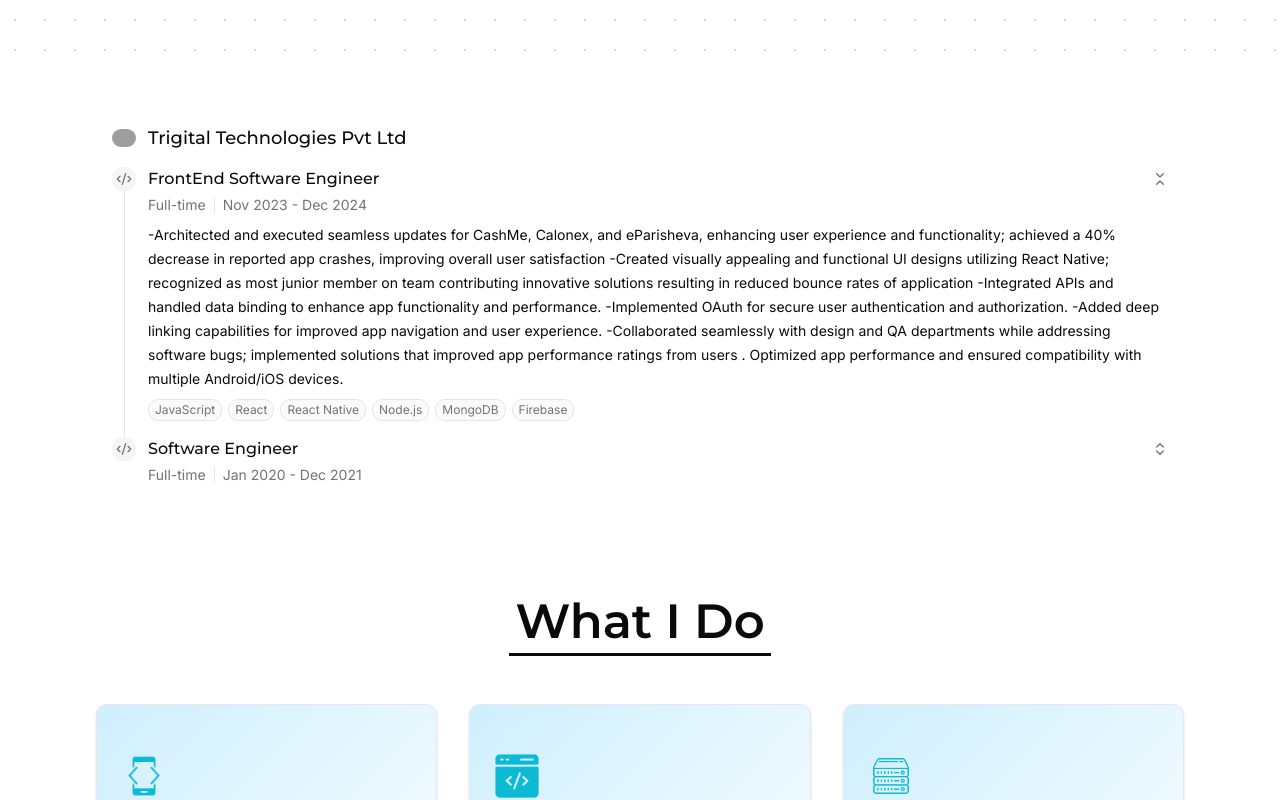
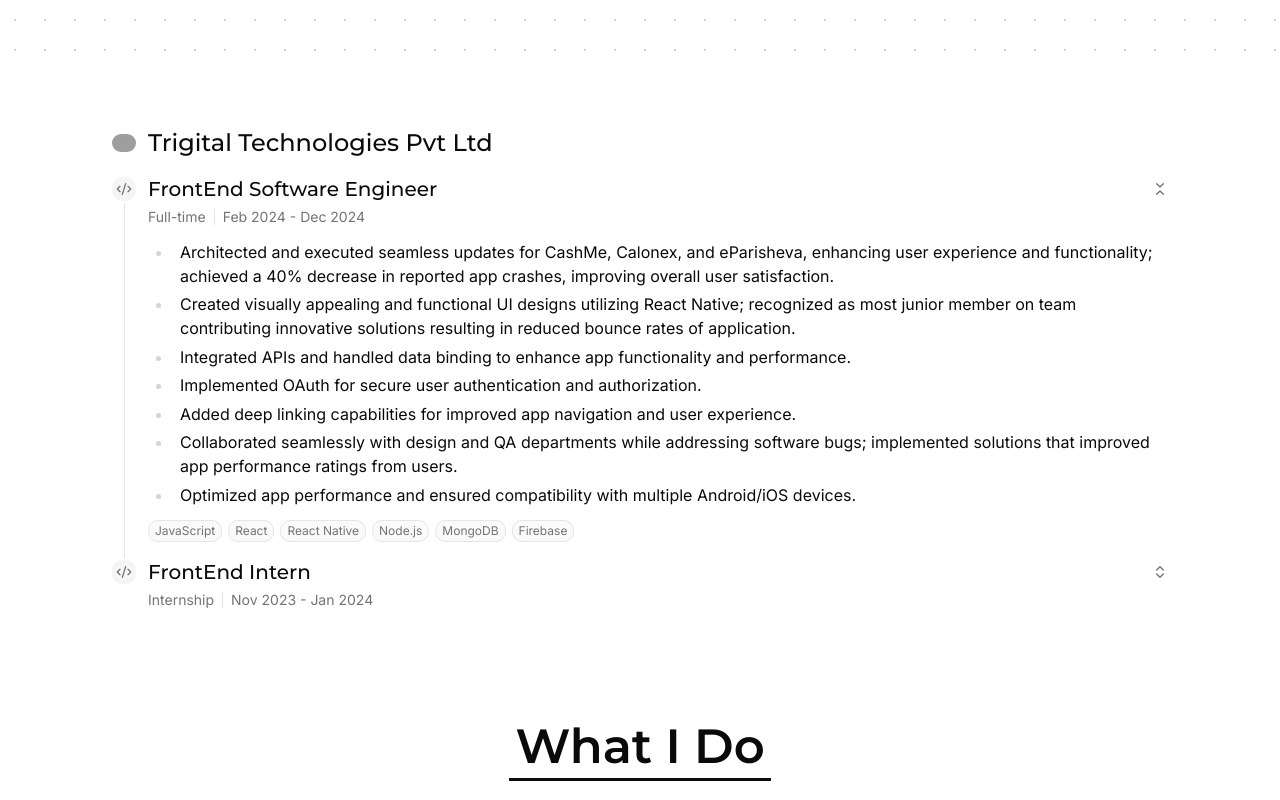
Before and after one commit to Saibalweb/my_portfolio_v2, a Next.js app: page / in a window 1280 px wide. Shown: the part 720-1520 px from the top of the page. Built offline with nearby package versions, Linux system fonts and the light colour scheme; grey boxes are pictures that could not be loaded.

Commit message:
1. add work exp 2. add new blog

```diff
--- a/src/components/work-experience.tsx
+++ b/src/components/work-experience.tsx
@@ -106,9 +106,9 @@
           )}
         </div>
 
-        <h3 className="text-lg leading-snug font-medium">
+        <h2 className="text-2xl leading-snug font-medium">
           {experience.companyName}
-        </h3>
+        </h2>
 
         {experience.isCurrentEmployer && (
           <span className="relative flex items-center justify-center">
@@ -147,9 +147,9 @@
               <ExperienceIcon className="size-4" />
             </div>
 
-            <h2 className="flex-1 text-base font-medium text-balance">
+            <h3 className="flex-1 text-xl font-medium text-balance">
               {position.title}
-            </h2>
+            </h3>
 
             <div
               className="shrink-0 text-muted-foreground [&_svg]:size-4"
@@ -184,7 +184,7 @@
 
         <CollapsibleContent className="overflow-hidden duration-300 data-[state=closed]:animate-collapsible-up data-[state=open]:animate-collapsible-down">
           {position.description && (
-            <Prose className="pt-2 pl-9">
+            <Prose className="pt-2 pl-9 text-base">
               <ReactMarkdown>{position.description}</ReactMarkdown>
             </Prose>
           )}
--- a/src/constants/workExp.ts
+++ b/src/constants/workExp.ts
@@ -10,34 +10,39 @@
       {
         id: "1-1",
         title: "FrontEnd Software Engineer",
-        employmentPeriod: "Nov 2023 - Dec 2024",
+        employmentPeriod: "Feb 2024 - Dec 2024",
         employmentType: "Full-time",
-        description:
-        `-Architected and executed seamless updates for CashMe, Calonex, and eParisheva,
-        enhancing user experience and functionality; achieved a 40% decrease in reported app
-        crashes, improving overall user satisfaction
-        -Created visually appealing and functional UI designs utilizing React Native; recognized as
-        most junior member on team contributing innovative solutions resulting in reduced
-        bounce rates of application
-        -Integrated APIs and handled data binding to enhance app functionality and performance.
-        -Implemented OAuth for secure user authentication and authorization.
-        -Added deep linking capabilities for improved app navigation and user experience.
-        -Collaborated seamlessly with design and QA departments while addressing software bugs;
-        implemented solutions that improved app performance ratings from users .
-        Optimized app performance and ensured compatibility with multiple Android/iOS devices.`,
+        description: `- Architected and executed seamless updates for CashMe, Calonex, and eParisheva, enhancing user experience and functionality; achieved a 40% decrease in reported app crashes, improving overall user satisfaction.
+- Created visually appealing and functional UI designs utilizing React Native; recognized as most junior member on team contributing innovative solutions resulting in reduced bounce rates of application.
+- Integrated APIs and handled data binding to enhance app functionality and performance.
+- Implemented OAuth for secure user authentication and authorization.
+- Added deep linking capabilities for improved app navigation and user experience.
+- Collaborated seamlessly with design and QA departments while addressing software bugs; implemented solutions that improved app performance ratings from users.
+- Optimized app performance and ensured compatibility with multiple Android/iOS devices.`,
+
         icon: "code",
-        skills: ["JavaScript", "React","React Native", "Node.js", "MongoDB","Firebase"],
+        skills: [
+          "JavaScript",
+          "React",
+          "React Native",
+          "Node.js",
+          "MongoDB",
+          "Firebase",
+        ],
         isExpanded: true,
       },
       {
         id: "1-2",
-        title: "Software Engineer",
-        employmentPeriod: "Jan 2020 - Dec 2021",
-        employmentType: "Full-time",
-        description:
-          "Developed and maintained web applications using modern technologies.",
+        title: "FrontEnd Intern",
+        employmentPeriod: "Nov 2023 - Jan 2024",
+        employmentType: "Internship",
+         description : `- Built and refined UI components for Calonex and eParisheva, translating Figma/design specs into responsive, reusable React/React Native views with consistent styling and accessibility.
+- Fixed UI and functional bugs across multiple flows, improving layout consistency, form validation, and navigation behavior; reduced visual regressions by addressing edge cases and device-specific issues.
+- Collaborated with designers and QA to triage issues, reproduce bugs, and ship quick fixes; wrote clear commit messages and PR descriptions to streamline reviews.
+- Integrated front-end with existing APIs by wiring data props, handling loading/error states, and improving state management for smoother user interactions.`,
+
         icon: "code",
-        skills: ["HTML", "CSS", "JavaScript"],
+        skills: ["HTML", "CSS", "JavaScript","React","React Native"],
       },
     ],
   },
--- a/src/posts/introuduction-to-generative-ai.mdx
+++ b/src/posts/introuduction-to-generative-ai.mdx
@@ -1,18 +1,40 @@
 ---
-title: "Introduction to generative Ai"
+title: "What is Tutorial Hell ? How to escape it?"
 subtitle: "A website template is a pre-designed website that can be customized to suit your needs. In this post, we'll take a look at what a website template is and why it can be a great creative outlet for writers"
-date: "July 31, 2025"
+date: "Aug 9, 2025"
 readingTime: "8 min read"
-tags: ["React Native", "JavaScript", "Website", "Hooks.js"]
+tags: ["Tutorial Hell", "Programming", "beginner", "Technology"]
 image: "/DocRx_cover.webp"
 ---
 
-## What is React Native?
 
-Lorem ipsum dolor sit amet, consectetur adipiscing elit, sed do eiusmod tempor incididunt ut labore et dolore magna aliqua. Ut enim ad minim veniam, quis nostrud exercitation ullamco laboris nisi ut aliquip ex ea commodo consequat. Duis aute irure dolor in reprehenderit in voluptate velit esse cillum dolore eu fugiat nulla pariatur. Excepteur sint occaecat cupidatat non proident, sunt in culpa qui officia deserunt mollit anim id est laborum.
+Have you ever stucked with numerous Tutorial videos be it from youtube, udemy or any other learning platform without ever building some meaningfull project? Have you always felt confident after finishing project then after somedays forgot all of your learning then started learning again?
 
-## How to benefit from template?
+You are in Tutorial Hell..
 
-Lorem ipsum dolor sit amet, consectetur adipiscing elit, sed do eiusmod tempor incididunt ut labore et dolore magna aliqua. Ut enim ad minim veniam, quis nostrud exercitation ullamco laboris nisi ut aliquip ex ea commodo consequat. Duis aute irure dolor in reprehenderit in voluptate velit esse cillum dolore eu fugiat nulla pariatur. Excepteur sint occaecat cupidatat non proident, sunt in culpa qui officia deserunt mollit anim id est laborum.
+In this blog i will explain you how to escape from this Tutorial hell.
 
-Lorem ipsum dolor sit amet...
+## What is Tutorial Hell?
+
+**Tutorial hell** is a common term in programming education for being stuck in an endless loop of following tutorials without independently applying the knowledge to build your own projects. It describes writing code only when an instructor shows you how, but struggling to start from a blank slate or solve novel problems on your own.
+So its means that you are stucked in endless loop of tutorial videos.
+
+## How to escape from Tutorial Hell?
+
+At some point of coding journey I was also stuck in Tutorial Hell. But i came out of this build many awesome projects. I will tell you step by step how you can also do these
+
+## Step 1: Stop watching tutorials ! And start Building!
+
+Yes, its just that simple! You should first stop watching those videos. But wait? You may be wondering if you stop watching videos how can you learn to write code, right? Don't worry thats the process of learning code. First start building any thing you like . While building you will generally face difficulties or problems. All you need is search that problems and solve this. Thus you will learn far better way by building and debugging.
+
+## Step 2:Take Help from AI tools
+
+Many people will disagree about using ai tools while learning. But I am totally positive about AI tools. But, there is a catch! Many beginner are doing this mistakes that they are prompting everyting from start to end. If you do this you are never goint to learn code(real code not vibe coding). Instead, you should only take help from ai tools when you got errors or you struggle understanding some concepts. Ai tools is ovbioulsy faster and time efficient in that case. An ofcourse , this tools can generate and explain of any concepts that you face difficult to understands. And lastly, for some repative coding you can can use ai to become time efficient.
+
+## Step 3: Read Documentation
+
+You need to read Documentation guys. Initially it will look too much overwhelming. But do not try to read Documentation all at once. That is not correct way of doing this. Instead, while building projects when you face problems you should search that only portions from Documentation thats it.
+
+Lets give you an example - assume that i am using Tailwind in my project. Now i forget how to add shadow to a div. So what I do is that searh 'shadow Tailwind' in google or Tailwind main documentation. It will show me how to add this. That's it. You don't really need to memorize all syntaxes.
+
+Now if still could not understand from documentation you can ask ai to simplify it and explain that.
```
